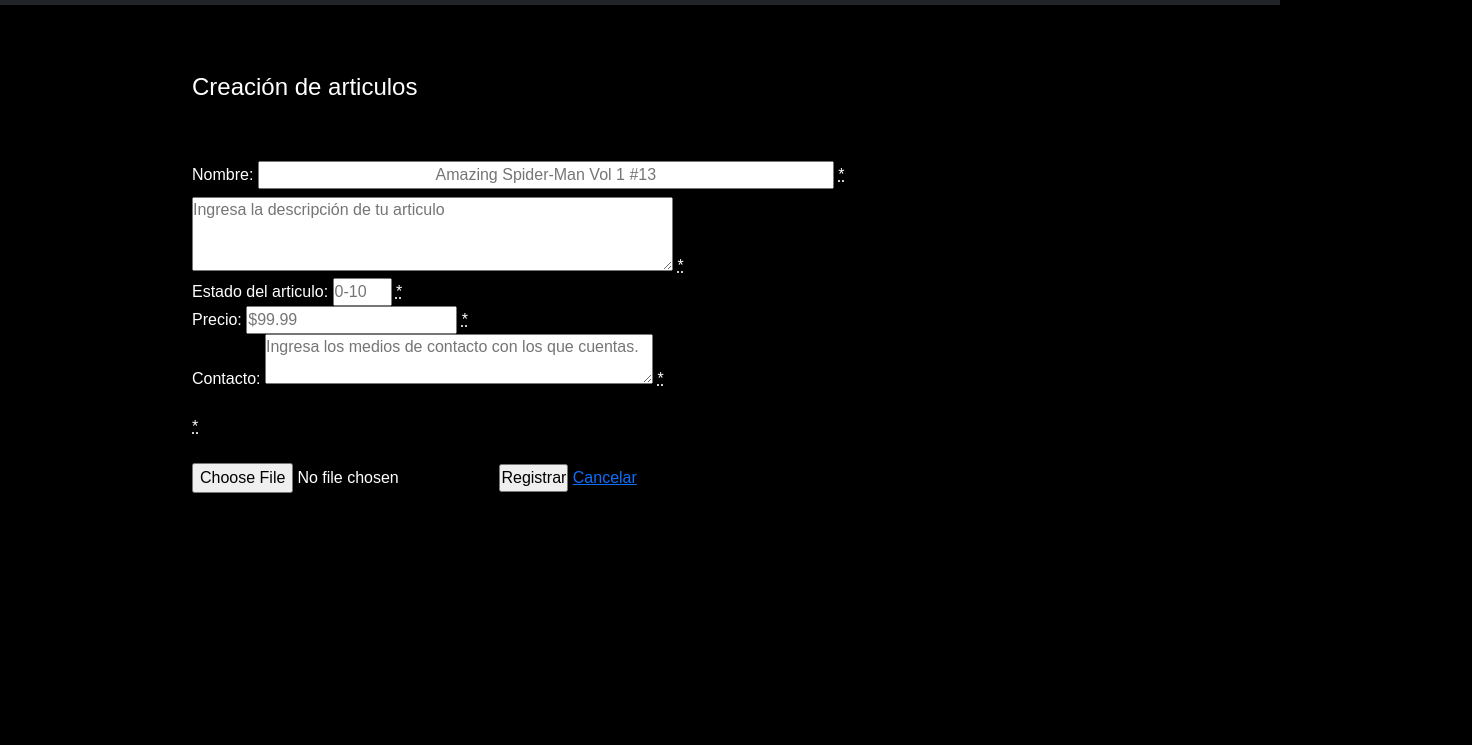
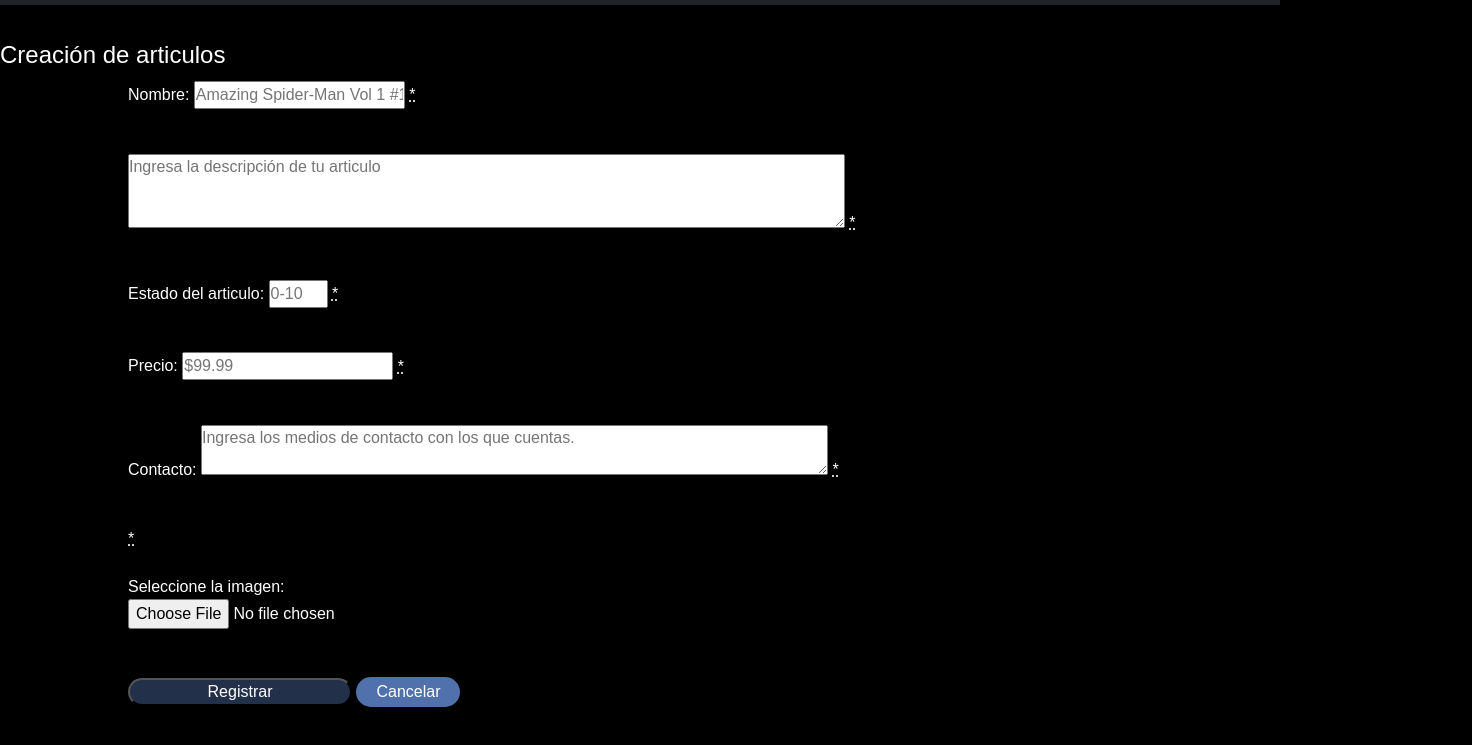
Before and after one commit to JMTost/storeCollector, a website: page public/html/creaArticulo.html in a window 1280 px wide. Shown: the part 51-796 px from the top of the page, 1472 px wide, since content can reach past the window. Drawn offline with nearby package versions, Linux system fonts and the light colour scheme; no server answers.

Commit message:
actualización de los html y css

```diff
--- a/public/css/estilos_creaArticulo.css
+++ b/public/css/estilos_creaArticulo.css
@@ -0,0 +1,56 @@
+#btnRegistro, #btnCancela{
+ text-decoration: none;
+ color: white;
+}
+#btnCancela:link,
+#btnCancela:visited {
+    display: inline-block;
+    text-align: center;
+    margin-top: 0.4%;
+    margin-bottom: 1%;
+    padding: 2.5px 20px;
+    background-color: #5071AB;
+    border-radius: 30px;
+    height: 30px;
+}
+
+legend{
+    margin-top:2.5%;
+    margin-bottom: 2.5;
+}
+#btnRegistro{
+    background-color: #223049;
+    border-radius: 30px;
+    width: 25%;
+    height: 35%;
+}
+
+.field{
+    margin-left: 10%;
+    margin-right: 20%;
+}
+#desc{
+    margin-top: 5%;
+    width: 80%;
+}
+#estado{
+    margin-top: 5%;
+}
+#precio{
+    margin-top: 5%;
+}
+#contacto{
+    width: 70%;
+    margin-top: 5%;
+}
+input#id_usuario{
+    margin-top: 5%;
+    width: 20%;
+}
+
+#prueba{
+    margin-top: 5%;
+}
+#foto{
+    margin-bottom: 5%;
+}
--- a/public/html/creaArticulo.html
+++ b/public/html/creaArticulo.html
@@ -11,7 +11,6 @@
     <script src="https://cdn.jsdelivr.net/npm/bootstrap@5.1.3/dist/js/bootstrap.bundle.min.js"
         integrity="sha384-ka7Sk0Gln4gmtz2MlQnikT1wXgYsOg+OMhuP+IlRH9sENBO0LRn5q+8nbTov4+1p"
         crossorigin="anonymous"></script>
-    <link rel="stylesheet" href="../css/estilos_loginUser.css">
     <link rel="stylesheet" href="../css/estilos_creaArticulo.css">
     <link rel="stylesheet" href="../css/principal.css">
     <script src="../js/categorias.js"></script>
@@ -82,7 +81,6 @@
                     <!--<select name="categoria" id="categoria"></select>-->
                     <div id="idUser">
                     </div>
-                    <br>
                     <div id="prueba">
                     </div>
                 </section>
@@ -91,12 +89,14 @@
                 </section>
                 <br>
                 <section>
+                    <label for="foto">Seleccione la imagen:</label>
+                    <br>
                     <input type="file" name="foto" id="foto" accept="image/*">
+                    <br>
                     <input type="submit" value="Registrar" id="btnRegistro">
                     <!--BOTON DE CANCELAR, AQUI VA EL ENLACE AL INICIO DE USUARIO-->
                     <a href="../index.html" id="btnCancela">Cancelar</a>
                 </section>
-                <br>
             </section>
         </fieldset>
     </form>
--- a/public/js/categorias.js
+++ b/public/js/categorias.js
@@ -33,8 +33,8 @@
     var label = document.createElement("label");
     label.innerHTML = "Selecciona una categoria: ";
     label.htmlFor = "categoria";
-    document.getElementById("prueba").appendChild(label_user);
-    document.getElementById("prueba").appendChild(inputNumber);
+    document.getElementById("idUser").appendChild(label_user);
+    document.getElementById("idUser").appendChild(inputNumber);
     document.getElementById("prueba").appendChild(label);
     document.getElementById("prueba").appendChild(select);
 
```
